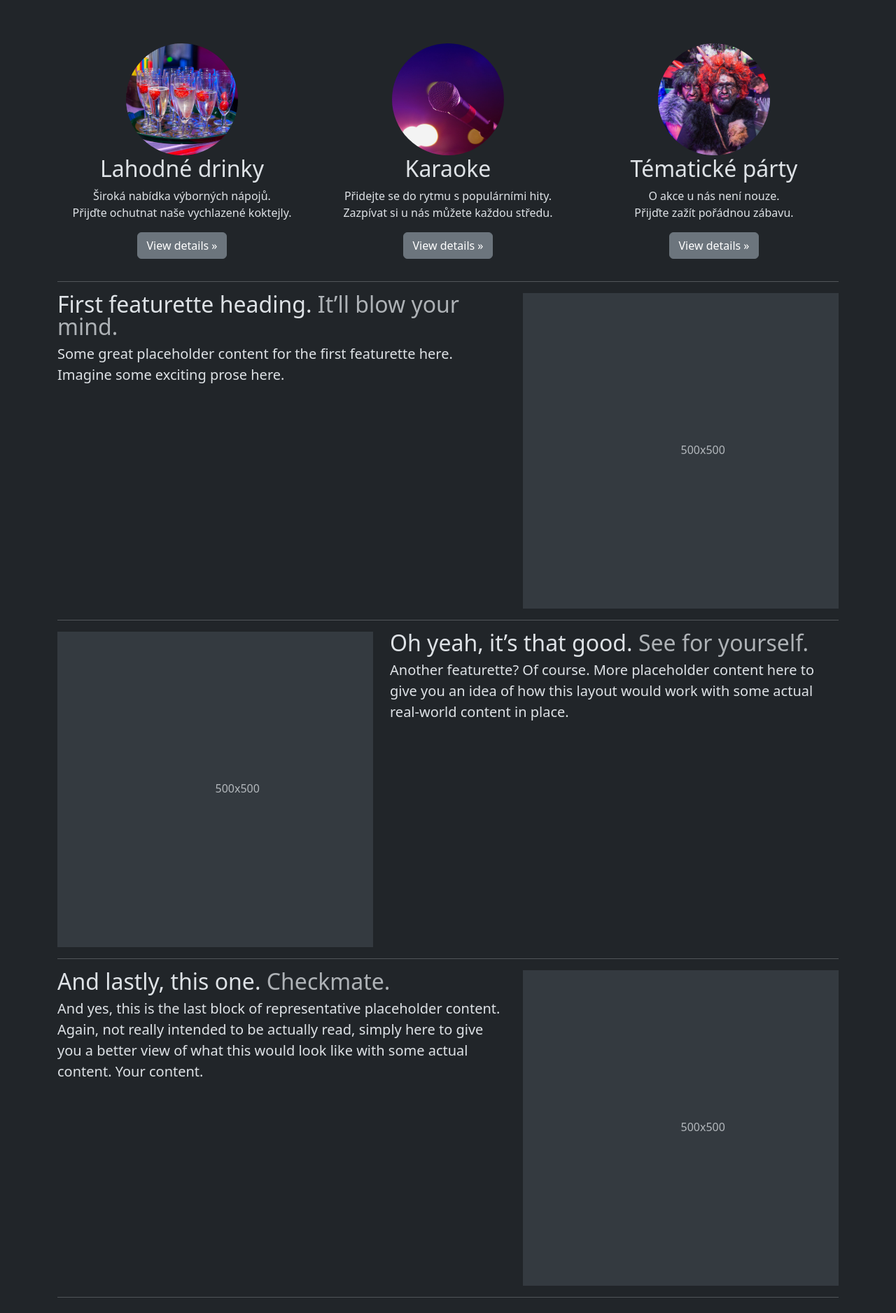
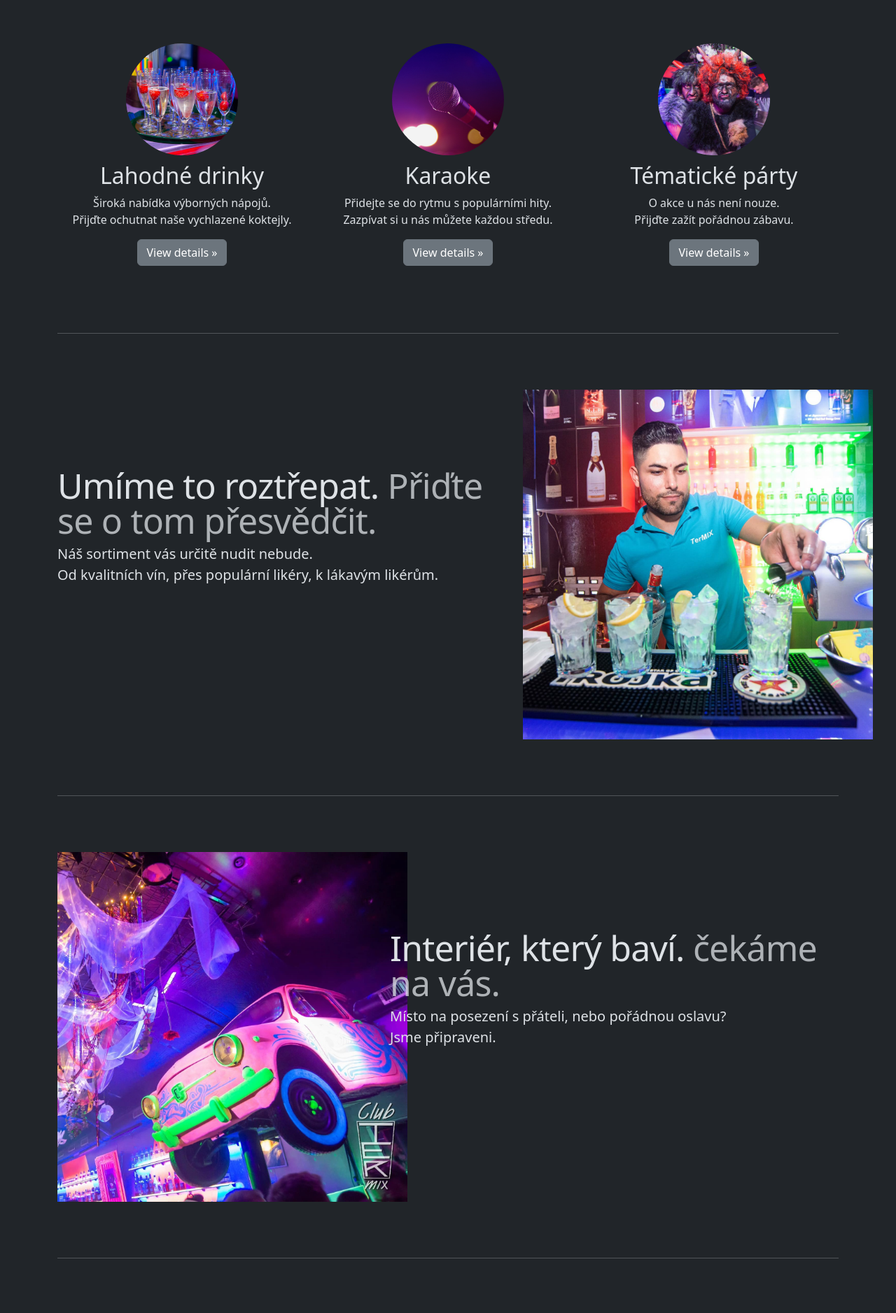
Before and after one commit to VojtaMi/terMIX, a Flask app: page / in a window 1280 px wide. Shown: the part 1026-2903 px from the top of the page at 70% size. Before the commit the page ends 2881 px from the top, so only its background shows below. Run offline with Flask 3, Linux system fonts and the light colour scheme.

Commit message:
marketing section

```diff
--- a/static/css/styles.css
+++ b/static/css/styles.css
@@ -78,4 +78,45 @@ body {
     width: 160px;
     height: 160px;
     object-fit: cover; /* Ensures the image covers the container while maintaining its aspect ratio */
+    margin-bottom: 10px;
 }
+
+.img-hover {
+    transition: transform 0.3s ease; /* Smooth transition */
+}
+
+.img-hover:hover {
+    transform: scale(1.1); /* Scale the image to 120% of its original size */
+}
+
+.large_square {
+    width: 500px;
+    height: 500px;
+    object-fit: cover; /* Ensures the image covers the container while maintaining its aspect ratio */
+}
+
+/* Featurettes
+------------------------- */
+
+.featurette-divider {
+  margin: 5rem 0; /* Space out the Bootstrap <hr> more */
+}
+
+/* Thin out the marketing headings */
+/* rtl:begin:remove */
+.featurette-heading {
+  letter-spacing: -.05rem;
+}
+
+@media (min-width: 40em) {
+  /* Bump up size of carousel content */
+  .featurette-heading {
+    font-size: 50px;
+  }
+}
+
+@media (min-width: 62em) {
+  .featurette-heading {
+    margin-top: 7rem;
+  }
+}
--- a/templates/index.html
+++ b/templates/index.html
@@ -13,27 +13,26 @@
 
 <div class="container marketing pt-3">
     <!-- Three columns of text below the carousel -->
-    <div class="row">
+    <div id="feature_list" class="row">
       <div class="col-lg-4 d-flex flex-column align-items-center text-center">
-        <img src="static/assets/img/drinks.jpg" alt="glasses with drinks" class="rounded-circle" width="140" height="140">
+        <img src="static/assets/img/drinks.jpg" alt="glasses with drinks" class="rounded-circle img-hover" >
         <h2 class="fw-normal">Lahodné drinky</h2>
         <p>Široká nabídka výborných nápojů. <br>Přijďte ochutnat naše vychlazené koktejly.</p>
         <p><a class="btn btn-secondary" href="#">View details »</a></p>
       </div><!-- /.col-lg-4 -->
        <div class="col-lg-4 d-flex flex-column align-items-center text-center">
-        <img src="static/assets/img/karaoke.jpg" alt="microphone" class="rounded-circle" width="140" height="140">
+        <img src="static/assets/img/karaoke.jpg" alt="microphone" class="rounded-circle img-hover">
         <h2 class="fw-normal">Karaoke</h2>
         <p>Přidejte se do rytmu s populárními hity. <br> Zazpívat si u nás můžete každou středu.</p>
         <p><a class="btn btn-secondary" href="#">View details »</a></p>
       </div><!-- /.col-lg-4 -->
       <div class="col-lg-4 d-flex flex-column align-items-center text-center">
-        <img src="static/assets/img/party.jpg" alt="man with costume" class="rounded-circle" width="140" height="140">
+        <img src="static/assets/img/party.jpg" alt="man with costume" class="rounded-circle img-hover">
         <h2 class="fw-normal">Tématické párty</h2>
         <p>O akce u nás není nouze. <br> Přijďte zažít pořádnou zábavu.</p>
         <p><a class="btn btn-secondary" href="#">View details »</a></p>
       </div><!-- /.col-lg-4 -->
     </div><!-- /.row -->
-
 
     <!-- START THE FEATURETTES -->
 
@@ -41,11 +40,11 @@
 
     <div class="row featurette">
       <div class="col-md-7">
-        <h2 class="featurette-heading fw-normal lh-1">First featurette heading. <span class="text-body-secondary">It’ll blow your mind.</span></h2>
-        <p class="lead">Some great placeholder content for the first featurette here. Imagine some exciting prose here.</p>
+        <h2 class="featurette-heading fw-normal lh-1">Umíme to roztřepat. <span class="text-body-secondary">Přiďte se o tom přesvědčit.</span></h2>
+        <p class="lead">Náš sortiment vás určitě nudit nebude. <br>Od kvalitních vín, přes populární likéry, k lákavým likérům.</p>
       </div>
       <div class="col-md-5">
-        <svg class="bd-placeholder-img bd-placeholder-img-lg featurette-image img-fluid mx-auto" width="500" height="500" xmlns="http://www.w3.org/2000/svg" role="img" aria-label="Placeholder: 500x500" preserveAspectRatio="xMidYMid slice" focusable="false"><title>Placeholder</title><rect width="100%" height="100%" fill="var(--bs-secondary-bg)"></rect><text x="50%" y="50%" fill="var(--bs-secondary-color)" dy=".3em">500x500</text></svg>
+        <img src="static/assets/img/barman.jpg" alt="barman" class="large_square">
       </div>
     </div>
 
@@ -53,11 +52,11 @@
 
     <div class="row featurette">
       <div class="col-md-7 order-md-2">
-        <h2 class="featurette-heading fw-normal lh-1">Oh yeah, it’s that good. <span class="text-body-secondary">See for yourself.</span></h2>
-        <p class="lead">Another featurette? Of course. More placeholder content here to give you an idea of how this layout would work with some actual real-world content in place.</p>
+        <h2 class="featurette-heading fw-normal lh-1">Interiér, který baví. <span class="text-body-secondary">čekáme na vás.</span></h2>
+        <p class="lead">Místo na posezení s přáteli, nebo pořádnou oslavu? <br> Jsme připraveni.</p>
       </div>
       <div class="col-md-5 order-md-1">
-        <svg class="bd-placeholder-img bd-placeholder-img-lg featurette-image img-fluid mx-auto" width="500" height="500" xmlns="http://www.w3.org/2000/svg" role="img" aria-label="Placeholder: 500x500" preserveAspectRatio="xMidYMid slice" focusable="false"><title>Placeholder</title><rect width="100%" height="100%" fill="var(--bs-secondary-bg)"></rect><text x="50%" y="50%" fill="var(--bs-secondary-color)" dy=".3em">500x500</text></svg>
+        <img src="static/assets/img/car.jpg" alt="interier" class="large_square">
       </div>
     </div>
 
@@ -65,11 +64,11 @@
 
     <div class="row featurette">
       <div class="col-md-7">
-        <h2 class="featurette-heading fw-normal lh-1">And lastly, this one. <span class="text-body-secondary">Checkmate.</span></h2>
-        <p class="lead">And yes, this is the last block of representative placeholder content. Again, not really intended to be actually read, simply here to give you a better view of what this would look like with some actual content. Your content.</p>
+        <h2 class="featurette-heading fw-normal lh-1">U nás jedeme i po půlnoci. <span class="text-body-secondary">Ukaž, jak to umíš rozjet.</span></h2>
+        <p class="lead">Roztočit to u nás není žádná věda <br> Zchladit se pak můžeš našimi ledovými drinky.</p>
       </div>
       <div class="col-md-5">
-        <svg class="bd-placeholder-img bd-placeholder-img-lg featurette-image img-fluid mx-auto" width="500" height="500" xmlns="http://www.w3.org/2000/svg" role="img" aria-label="Placeholder: 500x500" preserveAspectRatio="xMidYMid slice" focusable="false"><title>Placeholder</title><rect width="100%" height="100%" fill="var(--bs-secondary-bg)"></rect><text x="50%" y="50%" fill="var(--bs-secondary-color)" dy=".3em">500x500</text></svg>
+        <img src="static/assets/img/night_life.jpg" alt="barman" class="large_square">
       </div>
     </div>
 
```
Also changed, not shown: static/assets/img/barman.jpg (added), static/assets/img/car.jpg (added), static/assets/img/night_life.jpg (added).
